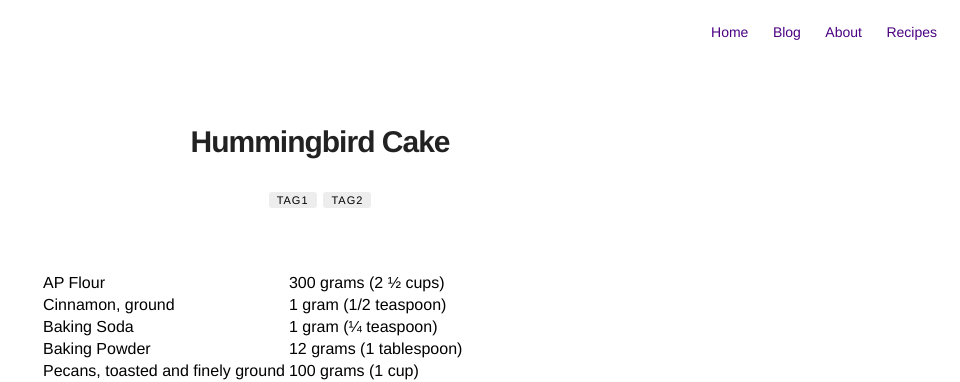
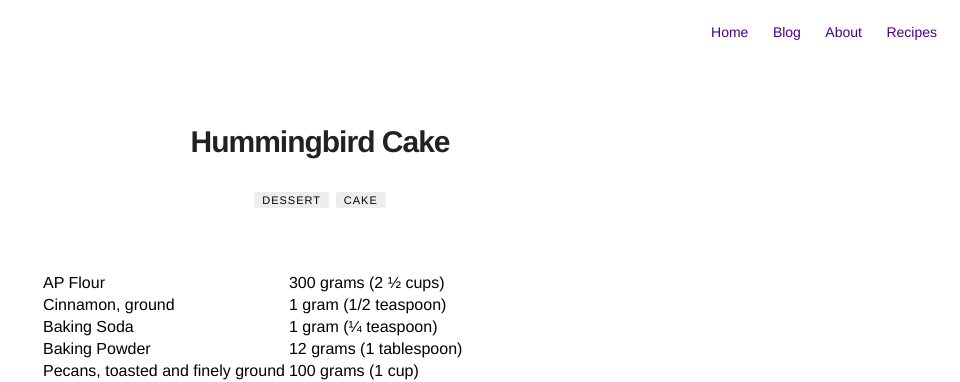
Before and after one commit to jimmyodonnell/jimmyodonnell.github.io, a Jekyll site: the page built from recipes/cake-hummingbird.md, in a window 1280 px wide and 900 px high. Shown: the top 382 px of the window, without its empty margins (320-1280 px from the left). Built offline with Jekyll 4.4.1, drawn with Linux system fonts in a browser that asks for light colours.

Commit message:
add tags

```diff
--- a/recipes/cake-hummingbird.md
+++ b/recipes/cake-hummingbird.md
@@ -4,7 +4,7 @@ category: blog
 title: Hummingbird Cake
 excerpt:
 modified: 2021-09-22
-tags: [tag1, tag2]
+tags: [dessert, cake]
 comments: false
 ---
 
```
